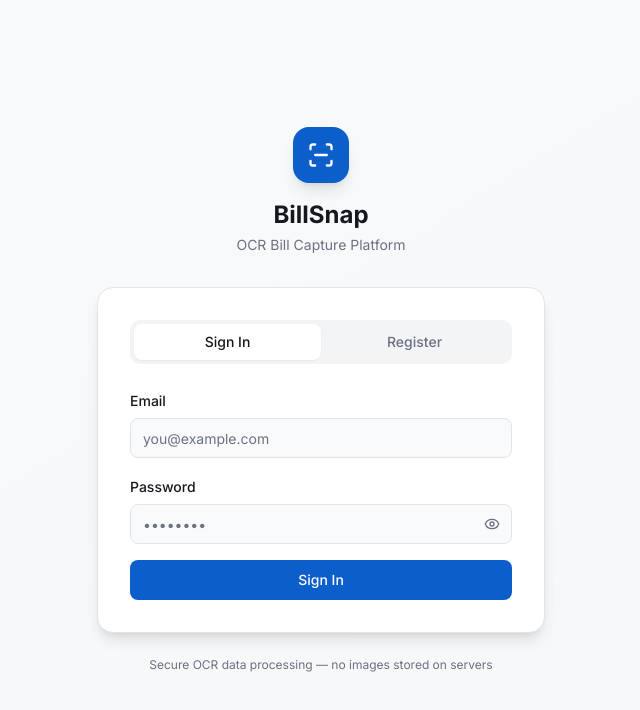
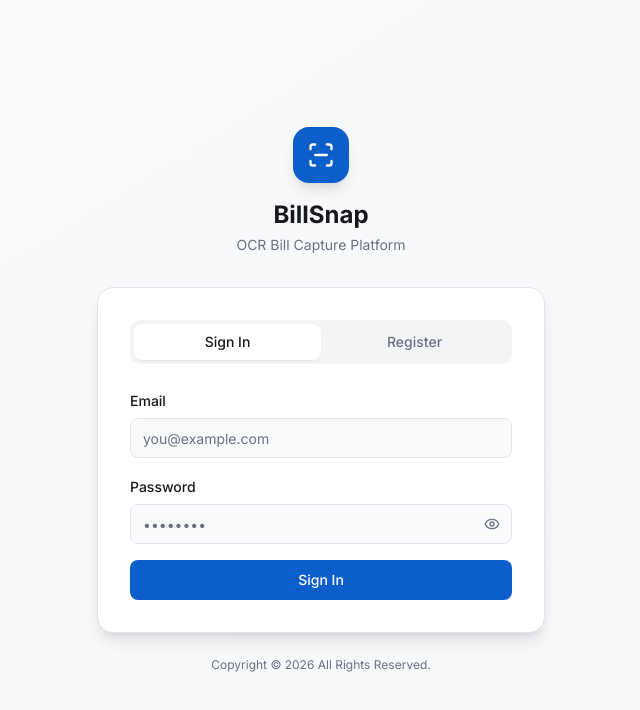
Before and after one commit to shilmypx/ocr-bill-app-bolt, a Next.js app: page /login in a window 1280 px wide. Shown: the top 710 px of the page, without its empty margins (319-959 px from the left). Built offline with nearby package versions, Linux system fonts and the light colour scheme; no server answers.

Commit message:
fix: update login page copyright notice
Co-authored-by: Shilmy Yoosuf <15521018+shilmypx@users.noreply.github.com>

```diff
--- a/app/login/page.tsx
+++ b/app/login/page.tsx
@@ -164,7 +164,7 @@ export default function LoginPage() {
         </div>
 
         <p className="text-center text-xs text-muted-foreground mt-6">
-          Secure OCR data processing — no images stored on servers
+          Copyright © 2026 All Rights Reserved.
         </p>
       </div>
     </div>
```
